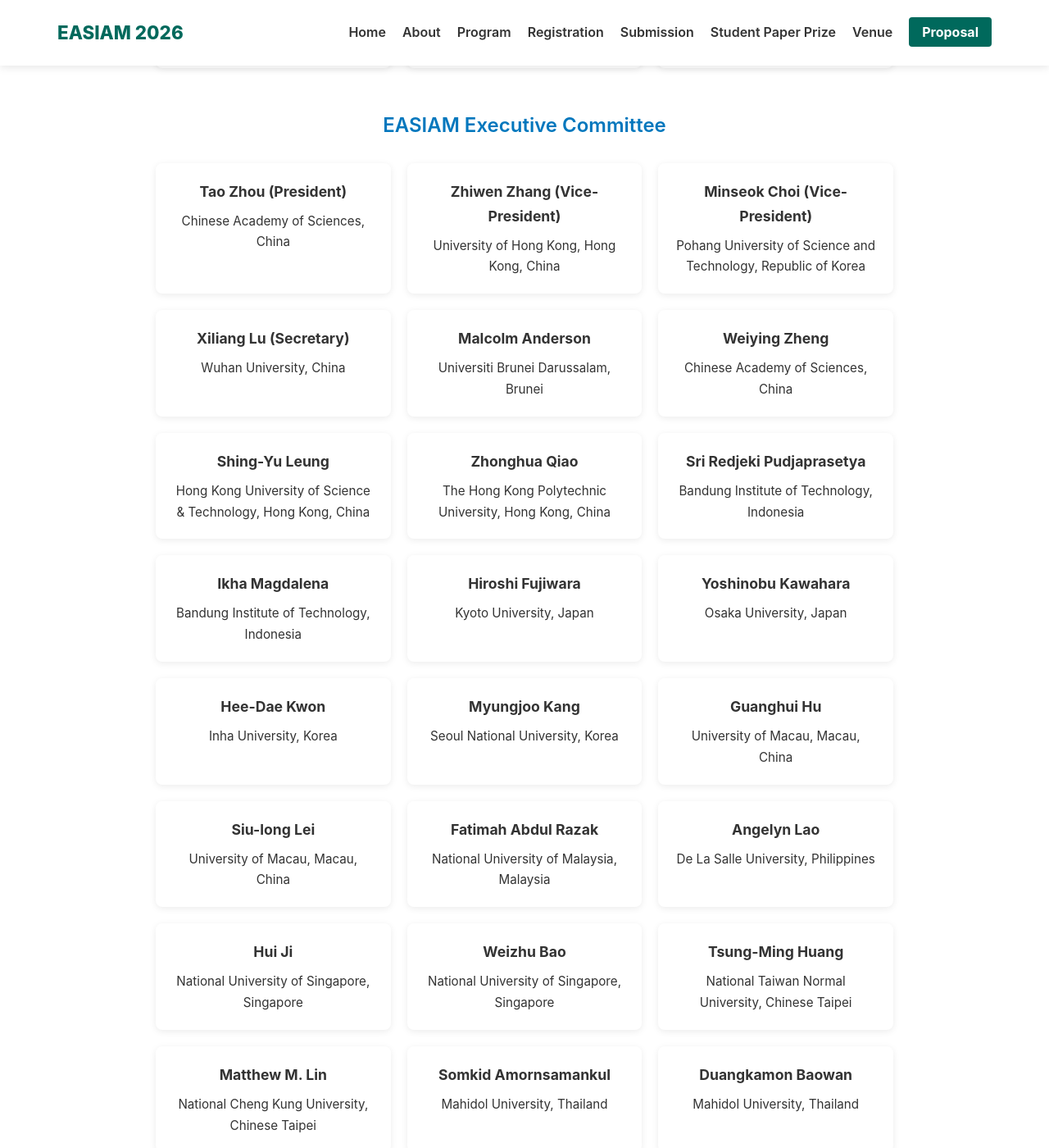
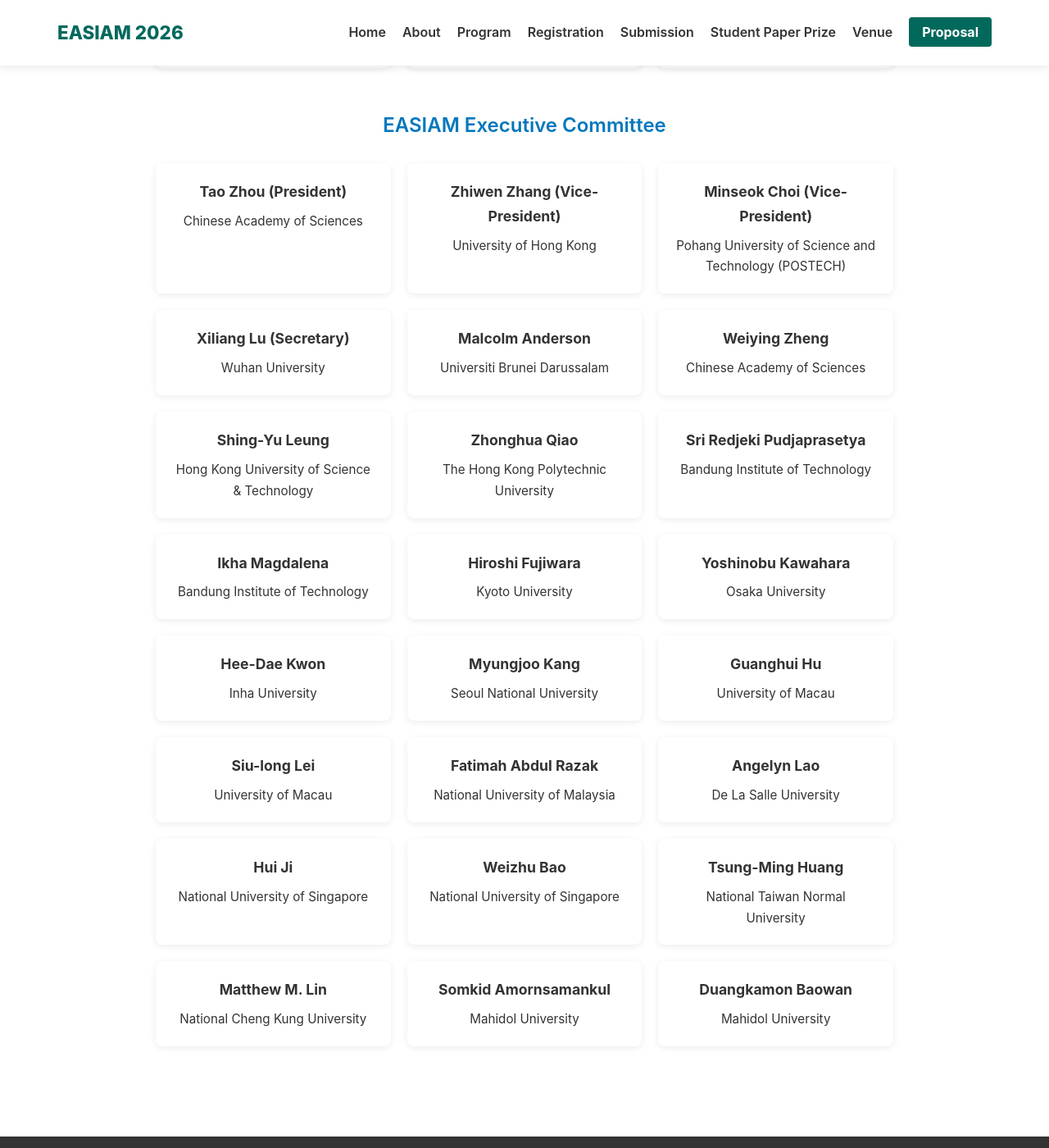
Before and after one commit to easiam26/easiam26.github.io, a Jekyll site: the page built from committees.html, in a window 1280 px wide and 1400 px high, scrolled down 1630 px. Shown: the whole window at 82% size. Built offline with Jekyll 4.4.1, drawn with Linux system fonts in a browser that asks for light colours; some of the changed text lies outside the part shown.

Commit message:
Remove country names from speakers and committees

```diff
--- a/_data/committees.yml
+++ b/_data/committees.yml
@@ -45,123 +45,93 @@
 advisory:
   - name: "Tao Tang"
     affiliation: "BNU-HKBU United International College"
-    country: "China"
 
   - name: "Ming-Chih Lai"
     affiliation: "National Yang Ming Chiao Tung University"
-    country: "Taiwan"
 
   - name: "Hisashi Okamoto"
     affiliation: "Gakushuin University"
-    country: "Japan"
 
   - name: "Yongwimon Lenbury"
     affiliation: "Mahidol University"
-    country: "Thailand"
 
   - name: "Hyung-Chun Lee"
     affiliation: "Ajou University"
-    country: "Republic of Korea"
 
   - name: "Zhijian (Jerry) Yang"
     affiliation: "Wuhan University"
-    country: "China"
 
 executive:
   # Officers
   - name: "Tao Zhou (President)"
     affiliation: "Chinese Academy of Sciences"
-    country: "China"
 
   - name: "Zhiwen Zhang (Vice-President)"
     affiliation: "University of Hong Kong"
-    country: "Hong Kong, China"
 
   - name: "Minseok Choi (Vice-President)"
-    affiliation: "Pohang University of Science and Technology"
-    country: "Republic of Korea"
+    affiliation: "Pohang University of Science and Technology (POSTECH)"
 
   - name: "Xiliang Lu (Secretary)"
     affiliation: "Wuhan University"
-    country: "China"
 
   # Area Representatives
   - name: "Malcolm Anderson"
     affiliation: "Universiti Brunei Darussalam"
-    country: "Brunei"
 
   - name: "Weiying Zheng"
     affiliation: "Chinese Academy of Sciences"
-    country: "China"
 
   - name: "Shing-Yu Leung"
     affiliation: "Hong Kong University of Science & Technology"
-    country: "Hong Kong, China"
 
   - name: "Zhonghua Qiao"
     affiliation: "The Hong Kong Polytechnic University"
-    country: "Hong Kong, China"
 
   - name: "Sri Redjeki Pudjaprasetya"
     affiliation: "Bandung Institute of Technology"
-    country: "Indonesia"
 
   - name: "Ikha Magdalena"
     affiliation: "Bandung Institute of Technology"
-    country: "Indonesia"
 
   - name: "Hiroshi Fujiwara"
     affiliation: "Kyoto University"
-    country: "Japan"
 
   - name: "Yoshinobu Kawahara"
     affiliation: "Osaka University"
-    country: "Japan"
 
   - name: "Hee-Dae Kwon"
     affiliation: "Inha University"
-    country: "Korea"
 
   - name: "Myungjoo Kang"
     affiliation: "Seoul National University"
-    country: "Korea"
 
   - name: "Guanghui Hu"
     affiliation: "University of Macau"
-    country: "Macau, China"
 
   - name: "Siu-long Lei"
     affiliation: "University of Macau"
-    country: "Macau, China"
 
   - name: "Fatimah Abdul Razak"
     affiliation: "National University of Malaysia"
-    country: "Malaysia"
 
   - name: "Angelyn Lao"
     affiliation: "De La Salle University"
-    country: "Philippines"
 
   - name: "Hui Ji"
     affiliation: "National University of Singapore"
-    country: "Singapore"
 
   - name: "Weizhu Bao"
     affiliation: "National University of Singapore"
-    country: "Singapore"
 
   - name: "Tsung-Ming Huang"
     affiliation: "National Taiwan Normal University"
-    country: "Chinese Taipei"
 
   - name: "Matthew M. Lin"
     affiliation: "National Cheng Kung University"
-    country: "Chinese Taipei"
 
   - name: "Somkid Amornsamankul"
     affiliation: "Mahidol University"
-    country: "Thailand"
 
   - name: "Duangkamon Baowan"
     affiliation: "Mahidol University"
-    country: "Thailand"
--- a/_data/speakers.yml
+++ b/_data/speakers.yml
@@ -1,23 +1,23 @@
 plenary:
   - name: Carol S. Woodward
-    affiliation: Lawrence Livermore National Laboratory, USA
+    affiliation: Lawrence Livermore National Laboratory
   - name: Shi Jin
-    affiliation: Shanghai Jiaotong University, China
+    affiliation: Shanghai Jiaotong University
   - name: Myungjoo Kang
-    affiliation: Seoul National University, Korea
+    affiliation: Seoul National University
 
 invited:
   - name: Te-Sheng Lin
-    affiliation: National Yang Ming Chiao Tung University, Taiwan
+    affiliation: National Yang Ming Chiao Tung University
   - name: Zhenli Xu
-    affiliation: Shanghai Jiaotong University, China
+    affiliation: Shanghai Jiaotong University
   - name: Guanghui Hu
-    affiliation: Macau University, Macau
+    affiliation: Macau University
   - name: Kenji Kajiwara
-    affiliation: Kyushu University, Japan
+    affiliation: Kyushu University
   - name: Zhi Zhou
-    affiliation: Hong Kong Polytechnic University, Hong Kong
+    affiliation: Hong Kong Polytechnic University
   - name: Mikyoung Lim
-    affiliation: KAIST, Korea
+    affiliation: KAIST
   - name: Wannika Sawangtong
-    affiliation: Mahidol University, Thailand
+    affiliation: Mahidol University
```
